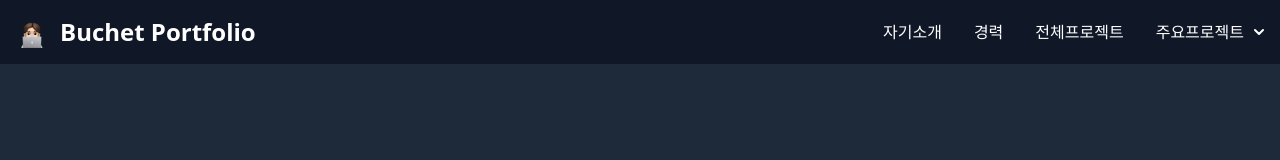
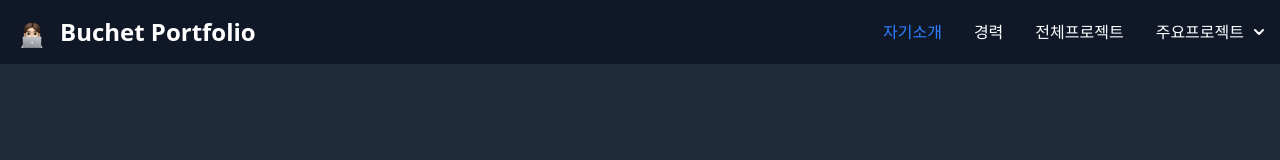
Before and after one commit to pss89/bp, a React (Vite) app: page /bp/intro in a window 1280 px wide. Shown: the top 160 px of the page. Built offline with nearby package versions, Linux system fonts and the light colour scheme.

Commit message:
useLocation 이용하여 navbar active 처리

```diff
--- a/src/App.jsx
+++ b/src/App.jsx
@@ -1,6 +1,3 @@
-// import { useState } from 'react'
-// import reactLogo from './assets/react.svg'
-// import viteLogo from '/vite.svg'
 import './App.css'
 import { useState, useEffect } from 'react';
 import constants from './constants'
@@ -37,6 +34,7 @@ function App() {
     return isMobile;
   };
 
+  // divice type 체크
   const deviceType = useDeviceType();
 
   return (
@@ -44,7 +42,7 @@ function App() {
       <BrowserRouter>
         <Navbar navbarItems={constants.navbarItems}/>
         <Routes>
-          <Route path="/bp" element={<Main/>} />
+          <Route path="/bp" element={<Main activePath/>} />
           <Route path="/bp/intro" element={<Intro/>} />
           <Route path="/bp/career" element={<Career careerList={constants.careerList}/>} />
           <Route path="/bp/projects" element={<Projects/>} />
--- a/src/components/Career.jsx
+++ b/src/components/Career.jsx
@@ -3,7 +3,7 @@ import { Timeline } from "flowbite-react";
 import { HiCalendar } from "react-icons/hi";
 
 const Career = ({careerList}) => {
-  console.log(careerList);
+  // console.log(careerList);
   return (
     <>
       <div className="flex items-center justify-center min-h-290 bg-gray-800 text-white mt-10 mb-10">
--- a/src/components/Navbar.jsx
+++ b/src/components/Navbar.jsx
@@ -1,5 +1,4 @@
-// import { useState, useEffect } from "react";
-import { Link } from "react-router-dom";
+import { Link, useLocation } from "react-router-dom";
 import PropTypes from 'prop-types';
 
 const Navbar = ({navbarItems}) => {
@@ -58,16 +57,22 @@ const Navbar = ({navbarItems}) => {
       menu.classList.toggle("hidden");
     };
   }
+
+  const location = useLocation(); // 현재 URL 가져오기
+
+  // location_path 에서 마지막 뒤에만 제거
+  let location_main_path = location.pathname.split("/");
+  location_main_path.pop();
+  location_main_path = location_main_path.join("/");
+
   return (
     <>
       <nav className="bg-gray-900 border-gray-700">
         <div className="max-w-screen-xl flex flex-wrap items-center justify-between mx-auto p-4">
-          {/* <a href="#" className="flex items-center space-x-3 rtl:space-x-reverse"> */}
           <Link to="/bp/" className="flex items-center space-x-3 rtl:space-x-reverse">
             <img src="/bp/assets/img/icon/buchet_icon.png" className="h-8" alt="Buchet Logo" />
             <span className="self-center text-2xl font-semibold whitespace-nowrap text-white">Buchet Portfolio</span>
           </Link>
-          {/* </a> */}
           <button type="button" className="inline-flex items-center p-2 w-10 h-10 justify-center text-sm text-gray-500
             rounded-lg md:hidden focus:outline-none focus:ring-2 dark:text-gray-400
             hover:bg-gray-700 focus:ring-gray-600" onClick={menu_open}>
@@ -84,21 +89,24 @@ const Navbar = ({navbarItems}) => {
                 if (item.subItems) {
                   return (
                     <li key={index}>
-                      <button id="dropdownNavbarLink" className="flex items-center justify-between w-full py-2 px-3 rounded-sm
-                        md:hover:bg-transparent md:border-0 md:hover:text-blue-700 md:p-0 md:w-auto text-white
+                      <button className={`flex items-center justify-between w-full py-2 px-3 rounded-sm
+                        md:hover:bg-transparent md:border-0 md:hover:text-blue-700 md:p-0 md:w-auto
                         md:dark:hover:text-blue-500 dark:focus:text-white border-gray-700 hover:bg-gray-700
-                        md:dark:hover:bg-transparent" onClick={dropDownMenuOpen({index})}>{item.title}
+                        md:dark:hover:bg-transparent
+                        ${location_main_path === item.path ? "text-blue-500" : "text-white"}`} onClick={dropDownMenuOpen({index})}>{item.title}
                         <svg className="w-2.5 h-2.5 ms-2.5" aria-hidden="true" xmlns="http://www.w3.org/2000/svg" fill="none" viewBox="0 0 10 6">
                           <path stroke="currentColor" strokeLinecap="round" strokeLinejoin="round" strokeWidth="2" d="m1 1 4 4 4-4"/>
                         </svg>
                       </button>
-                      <div id={"dropDownMenu_"+index} className="dropDownMenu z-10 font-normal divide-y rounded-lg shadow-sm w-44
-                        bg-gray-700 divide-gray-600 hidden" >
+                      <div id={"dropDownMenu_"+index} className={`dropDownMenu z-10 font-normal divide-y rounded-lg shadow-sm w-44
+                        bg-gray-700 divide-gray-600 hidden`} >
                         <ul className="py-2 text-sm text-gray-400">
                           {item.subItems.map((subItem, key) => (
                             <li key={key}>
-                              <Link key={key} to={subItem.path} className="block px-4 py-2 hover:bg-gray-600
-                                dark:hover:text-white">{subItem.title}</Link>
+                              <Link key={key} to={subItem.path} className={`block px-4 py-2 hover:bg-gray-600
+                                dark:hover:text-white
+                                ${location.pathname === subItem.path ? "text-blue-500" : ""}
+                                `}>{subItem.title}</Link>
                             </li>
                           ))}
                         </ul>
@@ -108,9 +116,11 @@ const Navbar = ({navbarItems}) => {
                 } else {
                   return (
                     <li key={index}>
-                      <Link to={item.path} className="block py-2 px-3 ounded-sm md:hover:bg-transparent md:border-0
-                        md:p-0 text-white md:hover:text-blue-500 hover:bg-gray-700
-                        hover:text-white md:dark:hover:bg-transparent">{item.title}</Link>
+                      <Link to={item.path} className={`block py-2 px-3 ounded-sm md:border-0
+                        md:p-0
+                        ${location.pathname === item.path ? "text-blue-500"
+                        : "text-white md:hover:bg-transparent md:hover:text-blue-500 hover:bg-gray-700 hover:text-white md:dark:hover:bg-transparent" }`}
+                        >{item.title}</Link>
                     </li>
                   );
                 }
@@ -158,7 +168,7 @@ Navbar.propTypes = {
       name: PropTypes.string.isRequired,
       path: PropTypes.string.isRequired
     })
-  ).isRequired,
+  ).isRequired
 };
 
 export default Navbar
--- a/src/constants.js
+++ b/src/constants.js
@@ -5,7 +5,7 @@ const navbarItems = [
   { title: '자기소개', path: '/bp/intro' },
   { title: '경력', path: '/bp/career' },
   { title: '전체프로젝트', path: '/bp/projects' },
-  { title: '주요프로젝트', path: '', subItems: [
+  { title: '주요프로젝트', path: '/bp/project', subItems: [
     { title: '주요프로젝트1', path: '/bp/project/first' },
     { title: '주요프로젝트2', path: '/bp/project/seconde' },
     { title: '주요프로젝트3', path: '/bp/project/third' }
```
Also changed, not shown: 5 other files (tests, documents, lock files or other folders).
